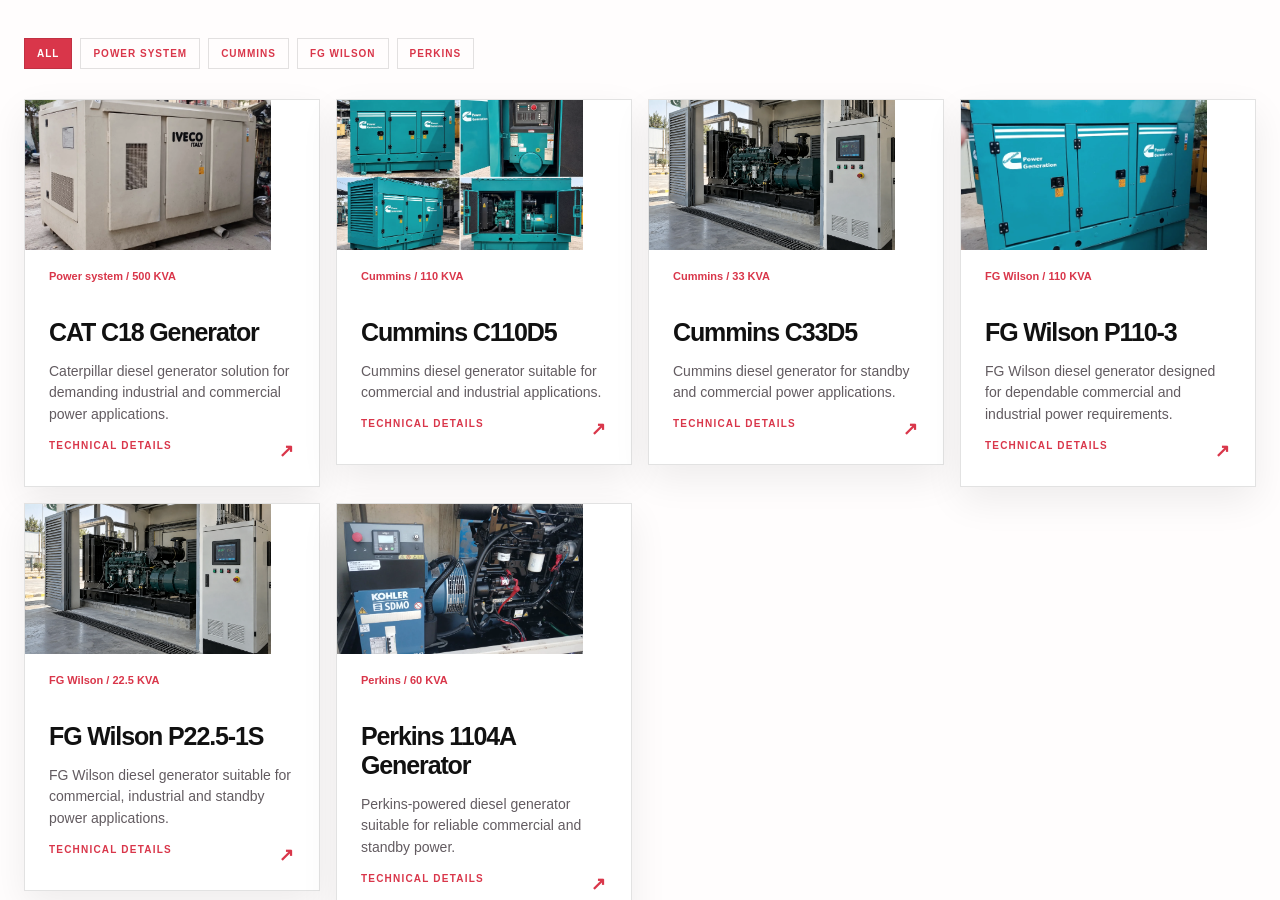
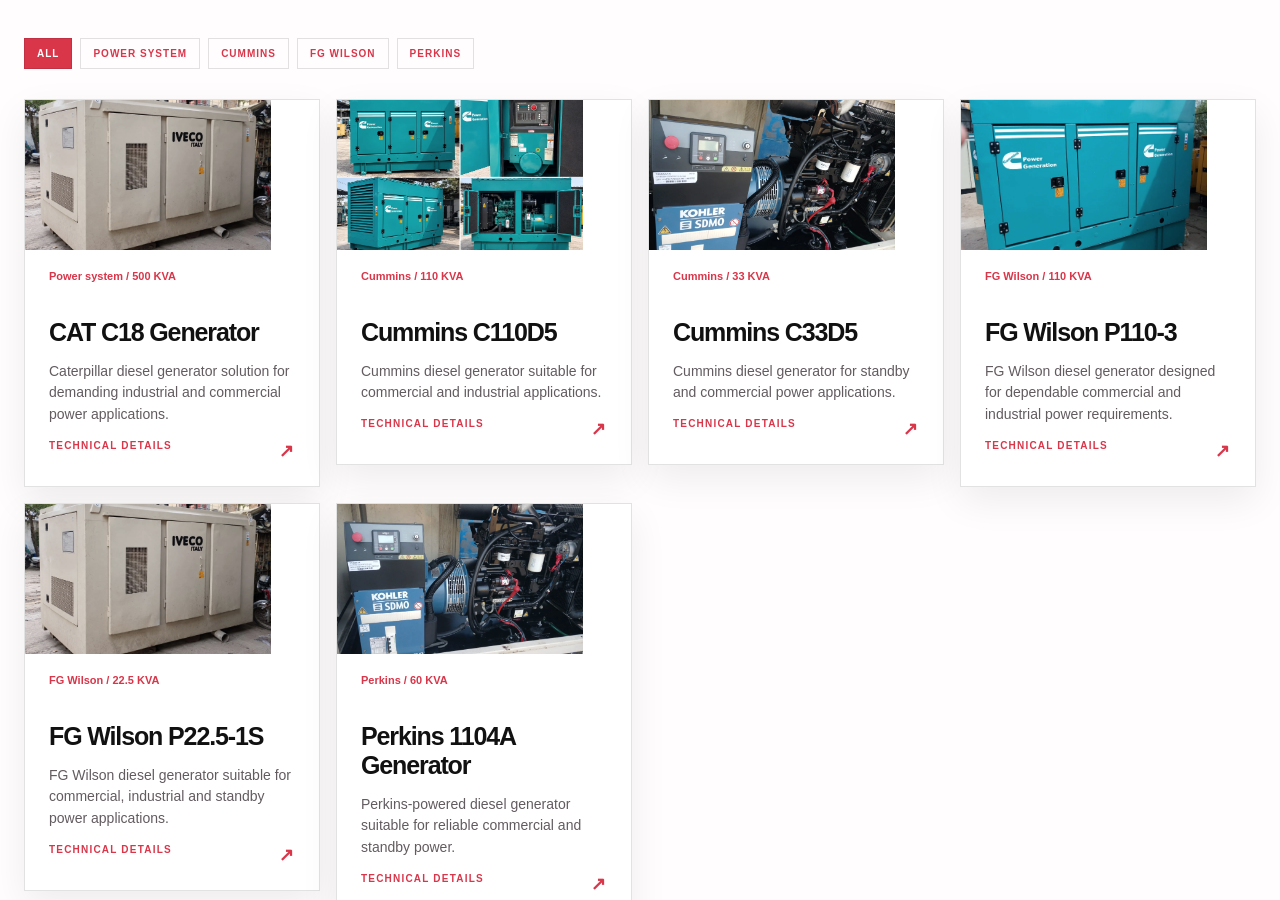
Before and after one commit to Muzamil-pwn5/nb-engineering, a React (Vite) app in the folder frontend/: page /generators in a window 1280 px wide. Shown: the part 1021-1921 px from the top of the page. Built offline with nearby package versions, Linux system fonts and the light colour scheme.

Commit message:
Use original photos across catalogue entries

```diff
--- a/frontend/src/pages/generators.jsx
+++ b/frontend/src/pages/generators.jsx
@@ -10,8 +10,10 @@ import "../ui/site.css";
 
 const localImages = {
   "fg-wilson-p110-3": REAL_GENERATOR_PHOTOS[1].src,
+  "fg-wilson-p22-5-1s": REAL_GENERATOR_PHOTOS[6].src,
   "fg-wilson-p180p2-180kva": REAL_GENERATOR_PHOTOS[2].src,
   "cummins-c110d5": REAL_GENERATOR_PHOTOS[0].src,
+  "cummins-c33d5": REAL_GENERATOR_PHOTOS[5].src,
   "cummins-180kva": REAL_GENERATOR_PHOTOS[3].src,
   "cat-c18-generator": REAL_GENERATOR_PHOTOS[6].src,
   "perkins-1104a-generator": REAL_GENERATOR_PHOTOS[4].src,
```
